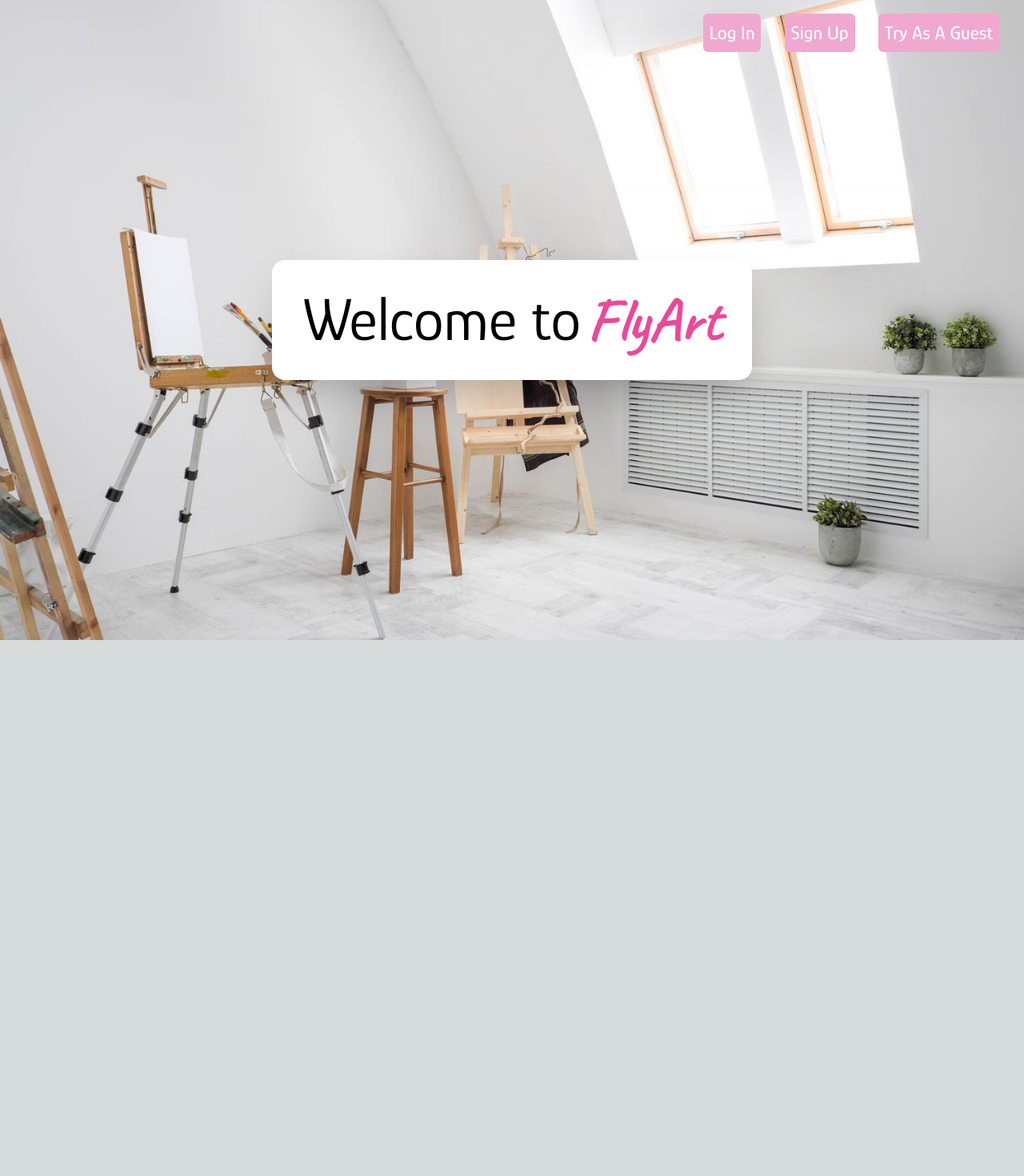
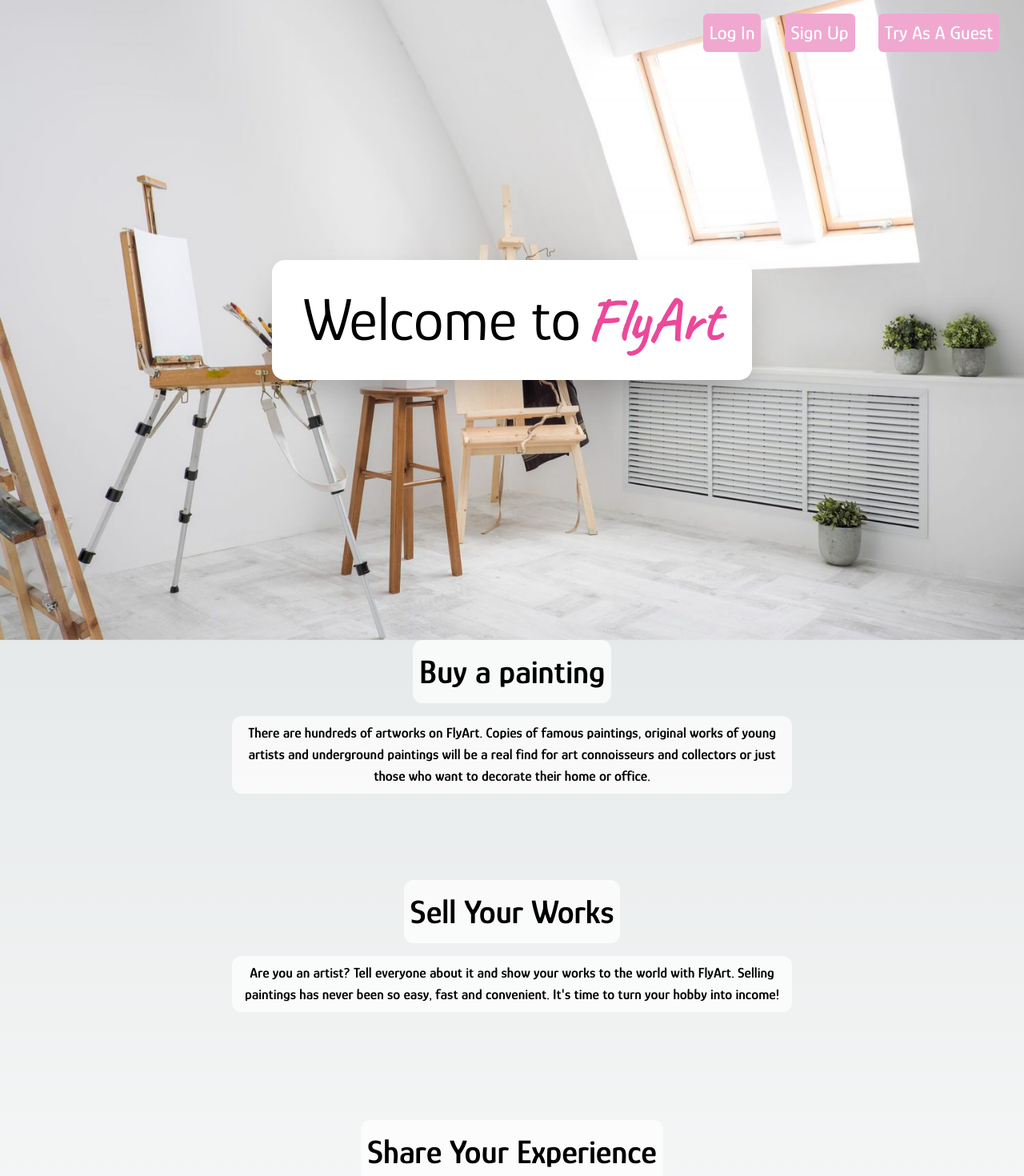
Before and after one commit to X-InternetRembo-X/flyart, a Next.js app: page / in a window 1280 px wide. Shown: the top 1470 px of the page at 80% size. Before the commit the page ends 800 px from the top, so only its background shows below. Built offline with nearby package versions, Linux system fonts and the light colour scheme.

Commit message:
Update InfoBlock.tsx

```diff
--- a/app/(home)/(components)/InfoBlock.tsx
+++ b/app/(home)/(components)/InfoBlock.tsx
@@ -1,24 +1,34 @@
-import React from 'react';
+import React from "react";
 
 type InfoBlockProps = {
-	title:string,
-	text:string,
-	bg:JSX.Element,
-}
-
-const InfoBlock = ({ title, bg, text }: InfoBlockProps) => {
-	return (
-		<div className={`flex text-center h-[300px] flex-row gap-1  bg-white w-[700px]`}>
-			<div className="w-[700px] h-[300px] relative  ">
-				<div className={'text-white absolute top-0 left-0 w-full h-full z-20 m-2 font-bold'}>
-					<h1 className={'text-[42px] mb-3 drop-shadow-2xl'}>{title}</h1>
-					<p className="  mx-5 text-2xl drop-shadow-2xl">{text}</p>
-				</div>
-				{bg}
-			</div>
-		</div>
-	);
+  title: string;
+  text: string;
+  // bg: JSX.Element;
 };
 
+const InfoBlock = ({ title, text }: InfoBlockProps) => {
+  return (
+    <div
+      className={`flex text-center h-[300px] flex-row gap-1  justify-center`}
+    >
+      <div className={"flex flex-col items-center gap-4 w-[700px]"}>
+        <h4
+          className={
+            "text-[42px] font-semibold bg-white bg-opacity-70 p-2 rounded-xl"
+          }
+        >
+          {title}
+        </h4>
+        <p
+          className={
+            "bg-white bg-opacity-70 p-2 rounded-xl text-[18px] font-semibold"
+          }
+        >
+          {text}
+        </p>
+      </div>
+    </div>
+  );
+};
 
 export default InfoBlock;
--- a/app/(home)/page.tsx
+++ b/app/(home)/page.tsx
@@ -3,20 +3,34 @@ import Link from "next/link";
 import Image from "next/image";
 
 import homeBg from "/public/backgrounds/artistWorkshop7.jpg";
+import InfoBlock from "@/app/(home)/(components)/InfoBlock";
+import { HomePageConstants } from "@/constants/constants";
 
 export default function Home() {
   return (
-    <div className={"w-full  h-full "}>
+    <div className={"w-full  h-full overflow-y-hidden"}>
+      <div
+        className={"fixed"}
+        style={{
+          position: "fixed",
+          top: 0,
+          left: 0,
+          width: "100vw",
+          height: "100vh",
+          zIndex: -1,
+        }}
+      >
         <Image
           src={homeBg}
-        sizes={"100vw"}
+          sizes="100vw"
           style={{ objectFit: "cover" }}
           layout="fill"
           alt="someone stole the art :("
         />
+      </div>
       <div
         className={
-          "h-[50px] w-[400px] z-20 flex justify-around items-center text-2xl font-medium absolute top-4 right-4"
+          "h-[50px] fixed top w-[400px] z-20 flex justify-around items-center text-2xl font-medium  top-4 right-4"
         }
       >
         <Link className={"buttonMain"} href={"/"}>
@@ -46,6 +60,23 @@ export default function Home() {
           </span>
         </div>
       </div>
+
+      <InfoBlock
+        text={HomePageConstants.homeBuyPaintingBlock.text}
+        title={HomePageConstants.homeBuyPaintingBlock.title}
+      />
+      <InfoBlock
+        text={HomePageConstants.homeSellYourWorksBlock.text}
+        title={HomePageConstants.homeSellYourWorksBlock.title}
+      />
+      <InfoBlock
+        text={HomePageConstants.homeShareYourExperienceBlock.text}
+        title={HomePageConstants.homeShareYourExperienceBlock.title}
+      />
+      <InfoBlock
+        text={HomePageConstants.homeBuyMaterialsAndToolsBlock.text}
+        title={HomePageConstants.homeBuyMaterialsAndToolsBlock.title}
+      />
     </div>
   );
 }
```
Lines whose indentation alone changed are shown as unchanged.
